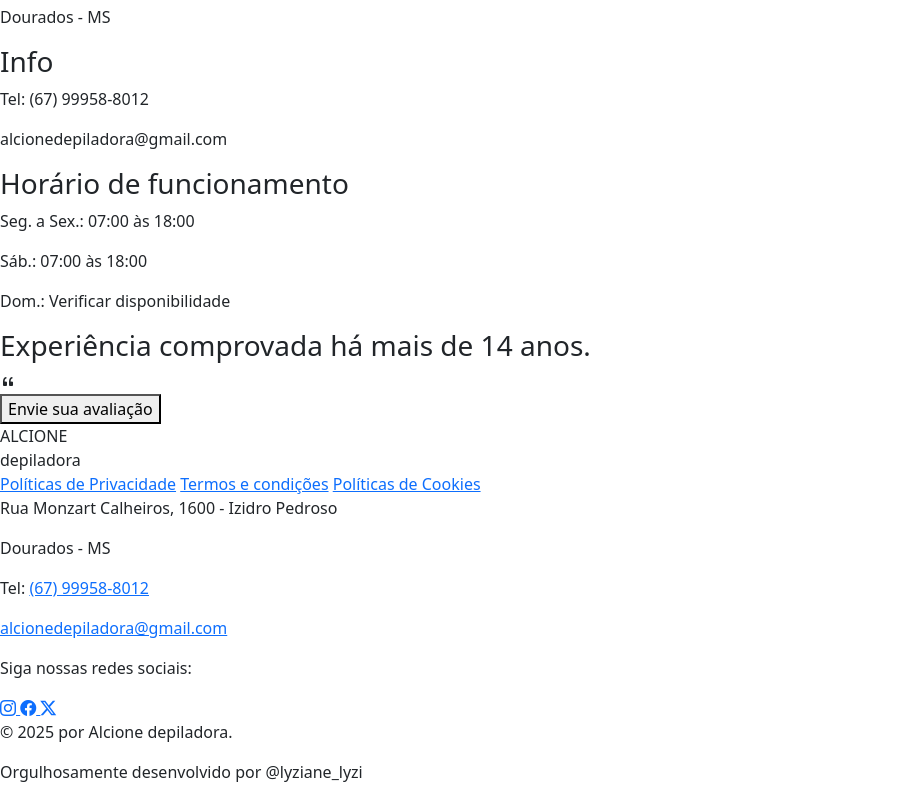
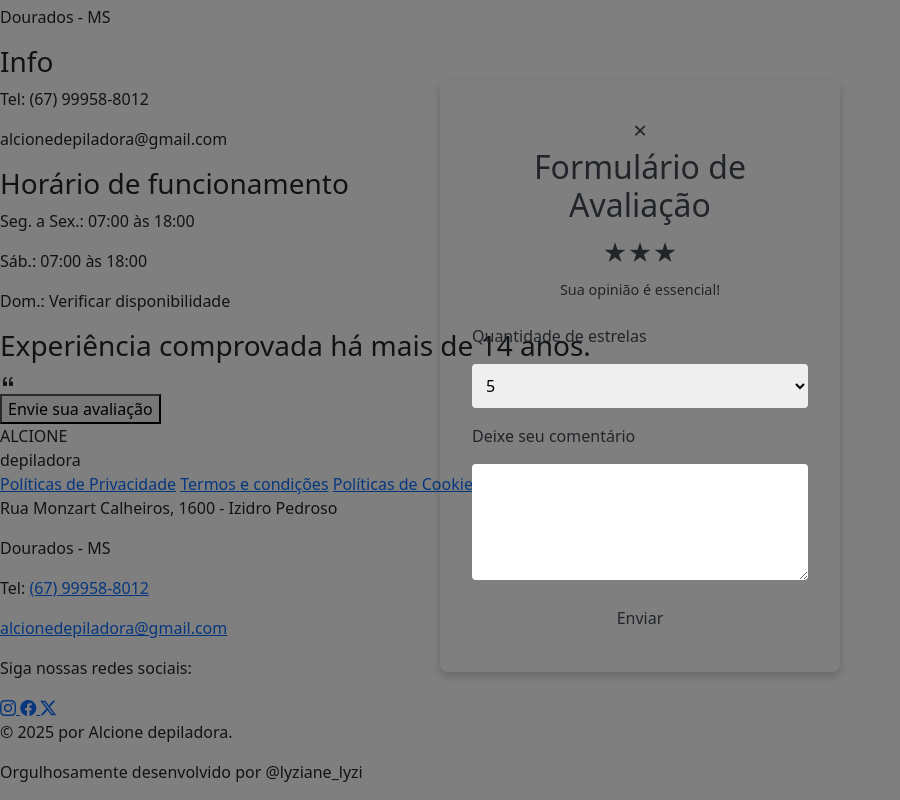
Before and after one commit to LyzianeeSantos/TCC, a website with bundled scripts: page Frontend/index.html in a window 1280 px wide. Both pictures are taken after a click on the button "Envie sua avaliação". Shown: the part 2086-2886 px from the top of the page, without its empty margins (0-900 px from the left). Built offline with nearby package versions, Linux system fonts and the light colour scheme; no server answers.

Commit message:
feat(avaliacoes): cadastro de avaliações e modal

```diff
--- a/Frontend/components/avaliacao.html
+++ b/Frontend/components/avaliacao.html
@@ -19,7 +19,7 @@
         </div>
 
         <div class="testimonials-cta">
-            <button class="btn-review">Envie sua avaliação</button>
+            <button type="button" class="btn-review" id="abrirModalBtn">Envie sua avaliação</button>
         </div>
     </div>
 </section>
--- /dev/null
+++ b/Frontend/components/modals/cadastroAvaliacao.html
@@ -0,0 +1,35 @@
+<div id="modalAvaliacao" class="modal">
+  <div class="modal-content">
+    <span class="fechar">&times;</span>
+    <h2 class="titulo-avaliacao">Formulário de Avaliação</h2>
+    <div class="estrelas">
+      <span>★</span><span>★</span><span>★</span>
+    </div>
+    <p class="subtitulo">Sua opinião é essencial!</p>
+
+    <form id="formAvaliacao">
+      <!-- <label for="servico">Serviço realizado</label>
+      <select id="servico" name="servico" required>
+        <option value="">Selecione</option>
+        <option value="Depilação">Depilação</option>
+        <option value="Massagem">Massagem</option>
+        <option value="Limpeza de Pele">Limpeza de Pele</option>
+      </select> -->
+
+      <label for="estrelas">Quantidade de estrelas</label>
+      <select id="estrelas" name="estrelas" required>
+        <option value="5">5</option>
+        <option value="4">4</option>
+        <option value="3">3</option>
+        <option value="2">2</option>
+        <option value="1">1</option>
+      </select>
+
+      <label for="comentario">Deixe seu comentário</label>
+      <textarea id="comentario" name="comentario" rows="4" required></textarea>
+
+      <button type="submit" class="btn-enviar" id="enviarAvaliacaoBtn">Enviar</button>
+
+    </form>
+  </div>
+</div>
--- /dev/null
+++ b/Frontend/css/modal/avaliacao.css
@@ -0,0 +1,102 @@
+/* Modal */
+.modal {
+  display: none;
+  position: fixed;
+  z-index: 1000;
+  padding-top: 80px;
+  left: 0;
+  top: 0;
+  width: 100%;
+  height: 100%;
+  overflow: auto;
+  background-color: rgba(0,0,0,0.5);
+}
+
+/* Conteúdo do modal */
+.modal-content {
+  background-color: var(--color-white);
+  margin: auto;
+  padding: 2rem;
+  border: 1px solid var(--color-primary-light);
+  width: 90%;
+  max-width: 400px;
+  border-radius: 8px;
+  text-align: center;
+  box-shadow: 0 4px 10px rgba(0,0,0,0.2);
+  animation: aparecer 0.3s ease;
+}
+
+/* Animação */
+@keyframes aparecer {
+  from { opacity: 0; transform: translateY(-10px); }
+  to { opacity: 1; transform: translateY(0); }
+}
+
+/* Fechar botão */
+.fechar {
+  float: right;
+  font-size: 1.5rem;
+  cursor: pointer;
+  color: var(--color-primary-dark);
+}
+
+.fechar:hover {
+  color: var(--color-primary);
+}
+
+/* Títulos e texto */
+.titulo-avaliacao {
+  font-family: var(--font-serif);
+  color: var(--color-primary-dark);
+  margin-bottom: 10px;
+}
+
+.subtitulo {
+  color: var(--color-primary);
+  font-size: 0.9rem;
+  margin-bottom: 1.5rem;
+}
+
+.estrelas {
+  color: var(--color-primary);
+  font-size: 1.5rem;
+  margin-bottom: 0.5rem;
+}
+
+/* Formulário */
+#formAvaliacao {
+  display: flex;
+  flex-direction: column;
+  gap: 1rem;
+  text-align: left;
+}
+
+#formAvaliacao label {
+  font-weight: 500;
+  color: var(--color-primary-dark);
+}
+
+#formAvaliacao select,
+#formAvaliacao textarea {
+  width: 100%;
+  padding: 10px;
+  border: 1px solid var(--color-primary-lighter);
+  border-radius: 4px;
+  font-family: var(--font-sans);
+  font-size: 1rem;
+}
+
+/* Botão enviar */
+.btn-enviar {
+  background-color: var(--color-black);
+  color: var(--color-white);
+  padding: 10px;
+  border: none;
+  border-radius: 4px;
+  font-size: 1rem;
+  transition: 0.3s;
+}
+
+.btn-enviar:hover {
+  background-color: var(--color-primary-dark);
+}
--- a/Frontend/index.html
+++ b/Frontend/index.html
@@ -22,6 +22,7 @@
   <!-- links css -->
   <link rel="stylesheet" href="/css/style.css">
   <link rel="stylesheet" href="/css/login/login-registro.css">
+  <link rel="stylesheet" href="./css/modal/avaliacao.css">
 
 </head>
 
@@ -50,6 +51,8 @@
   <!-- Footer -->
   <div id="footer-placeholder"></div>
 
+  <div id="modal-Avaliacao"></div>
+
   <!-- Alert -->
   <div id="alert-container" class="position-fixed top-0 end-0 p-3" style="z-index: 9999;"></div>
 
@@ -59,7 +62,9 @@
 
   <script src="https://cdn.jsdelivr.net/npm/bootstrap@5.3.3/dist/js/bootstrap.bundle.min.js"></script>
   <script type="module" src="./js/script.js"></script>
-  <script src="./js/avaliacoes/avaliacoes.js"></script>
+  <script type="module" src="./js/componentes/modal/index.js"></script>
+  <script type="module" src="./js/avaliacoes/getAvaliacoes.js"></script>
+  <script type="module" src="./js/avaliacoes/postAvaliacoes.js"></script>
   <script type="module" src="js/componentes/HomePage/index.js"></script>
 
 </body>
--- /dev/null
+++ b/Frontend/js/avaliacoes/postAvaliacoes.js
@@ -0,0 +1,74 @@
+import { showAlert } from '../alert/alert.js'
+
+let modalInicializado = false
+
+function inicializarModalAvaliacao() {
+
+  if (modalInicializado) return true
+
+  const modal = document.getElementById("modalAvaliacao")
+  const btnAbrir = document.getElementById("abrirModalBtn")
+
+  if (!modal || !btnAbrir) return false
+
+  const btnFechar = modal.querySelector(".fechar")
+  if (!btnFechar) return false
+
+  const form = document.getElementById("formAvaliacao")
+  if (!form) return false
+
+  // Abre o modal
+  btnAbrir.addEventListener("click", () => modal.style.display = "block")
+  btnFechar.addEventListener("click", () => modal.style.display = "none")
+  window.addEventListener("click", (event) => {
+    if (event.target === modal) modal.style.display = "none"
+  })
+
+  form.addEventListener("submit", async (e) => {
+    e.preventDefault() // evita reload
+
+    const usuario = JSON.parse(localStorage.getItem("usuario"))
+    const token = usuario?.token
+    if (!token) {
+      showAlert("⚠️ Você precisa estar logado", 'warning')
+      return
+    }
+
+    const usuarioId = usuario.id
+    const nota = document.getElementById("estrelas").value
+    const comentario = document.getElementById("comentario").value
+
+    try {
+      const resposta = await fetch("http://localhost:3000/avaliacoes", {
+        method: "POST",
+        headers: {
+          "Content-Type": "application/json",
+          Authorization: `Bearer ${token}`
+        },
+        body: JSON.stringify({ usuarioId, nota: parseInt(nota), comentario })
+      })
+
+      const data = await resposta.json()
+      if (!resposta.ok) throw new Error(data.error || "Erro ao enviar avaliação")
+
+      showAlert("Avaliação enviada com sucesso!", 'success')
+      form.reset()
+      modal.style.display = "none"
+    } catch (erro) {
+      console.error("Erro ao enviar avaliação:", erro)
+      showAlert("Não foi possível enviar a avaliação", 'error')
+    }
+  })
+
+  modalInicializado = true
+  return true
+}
+
+document.addEventListener("DOMContentLoaded", () => {
+
+  const tentativa = setInterval(() => {
+    if (inicializarModalAvaliacao()) {
+      clearInterval(tentativa)
+    }
+  }, 500)
+})
--- /dev/null
+++ b/Frontend/js/componentes/modal/avaliacao.js
@@ -0,0 +1,10 @@
+export function loadModalAvaliacao() {
+    const Avaliacao = document.getElementById('modal-Avaliacao')
+
+    fetch('./components/modals/cadastroAvaliacao.html')
+      .then(response => response.text())
+      .then(data => {
+        Avaliacao.innerHTML = data
+      })
+      .catch(error => console.error('Erro ao carregar modal Avaliacao:', error))
+  }
--- a/Frontend/js/componentes/modal/index.js
+++ b/Frontend/js/componentes/modal/index.js
@@ -1,7 +1,9 @@
-import { loadResumo } from './resumo.js'
-import { loadAddServico } from './componentes/modal/addServico.js'
-import { loadSair } from './sair.js'
+// import { loadResumo } from './resumo.js'
+// import { loadAddServico } from './componentes/modal/addServico.js'
+// import { loadSair } from './sair.js'
+import { loadModalAvaliacao } from './avaliacao.js'
 
-loadAddServico()
-loadResumo()
-loadSair ()
+// loadAddServico()
+// loadResumo()
+// loadSair ()
+loadModalAvaliacao ()
```
Also changed, not shown: src/deleteAvaliacoesDuplicadas.js (added, +44 -0 lines), Frontend/js/avaliacoes/getAvaliacoes.js (line endings or trailing spaces).
